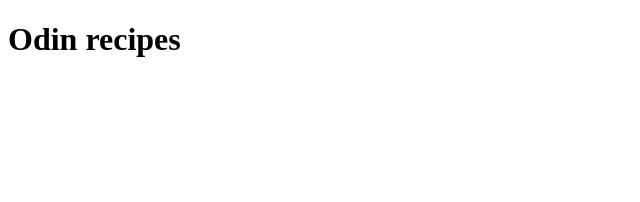
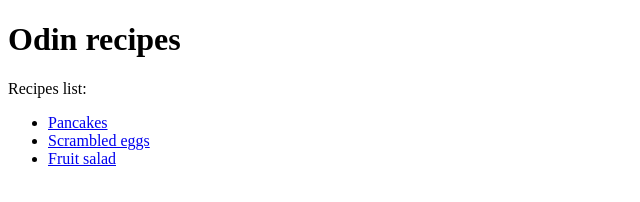
Before and after one commit to neordovah/odin-recipes, a plain HTML site: page index.html in a window 1280 px wide. Shown: the whole page, without its empty margins (0-640 px from the left). Drawn offline with Linux system fonts and the light colour scheme.

Commit message:
All blank pages for recipes +linked

```diff
--- a/index.html
+++ b/index.html
@@ -8,8 +8,14 @@
 </head>
 
 <body>
-    <h1>Odin recipes</h1>
-    <a href="recipes/pancakes.html" alt="recipe for pancakes"></a>
+    <h1 class="heading">Odin recipes</h1>
+    <p>Recipes list:
+        <ul>
+                <li><a href="recipes/pancakes.html" alt="recipe for pancakes">Pancakes</a></li>
+                <li><a href="recipes/scrambled-eggs.html" alt="recipe for scrambled eggs">Scrambled eggs</a></li>
+                <li><a href="recipes/fruit-salad.html" alt="recipe for fruit salad">Fruit salad</a></li>
+        </ul>
+    </p>
 </body>
 
 </html>
```
Also changed, not shown: recipes/pancakes.html (+3 -1 lines), img/pancakes.jpg (added), recipes/fruit-salad.html (added), recipes/scrambled-eggs.html (added).
